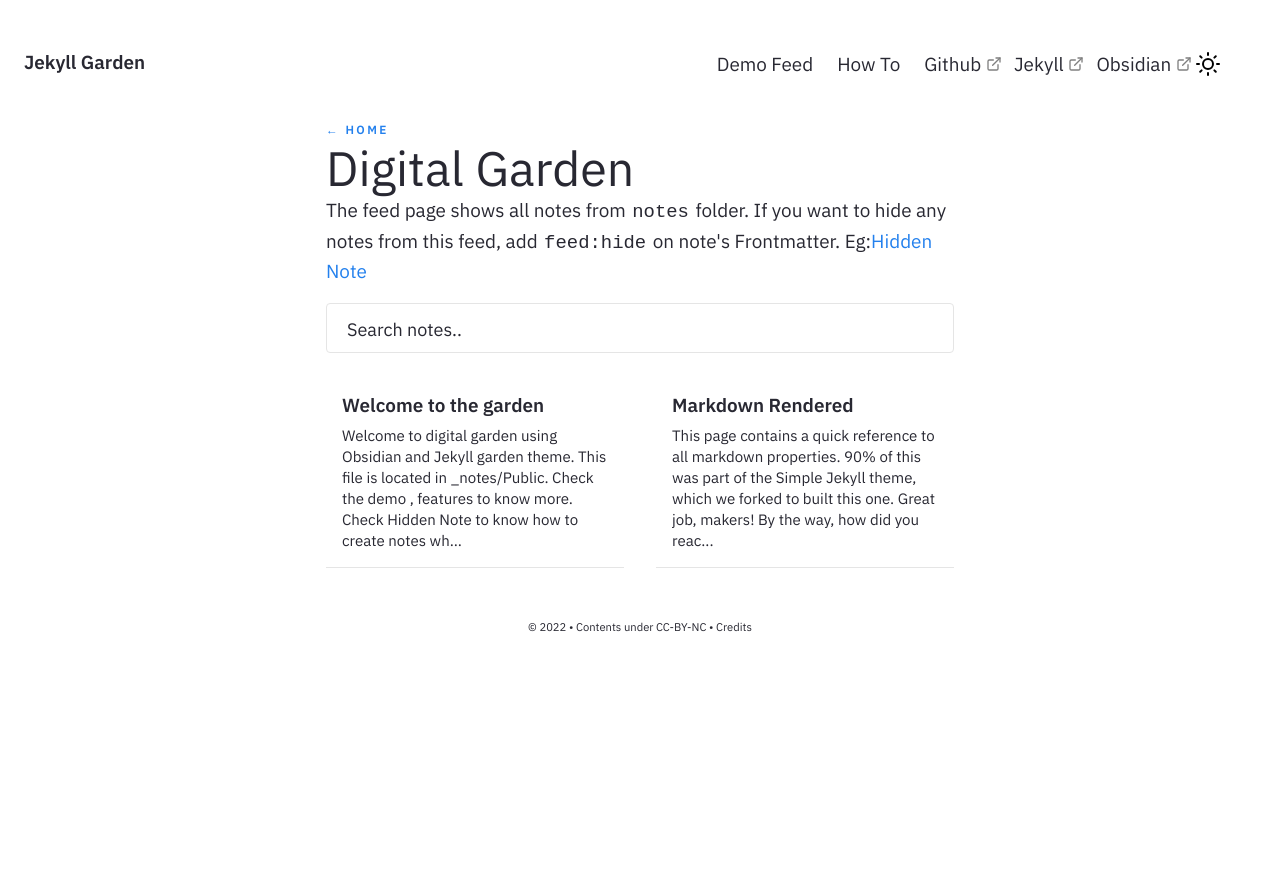
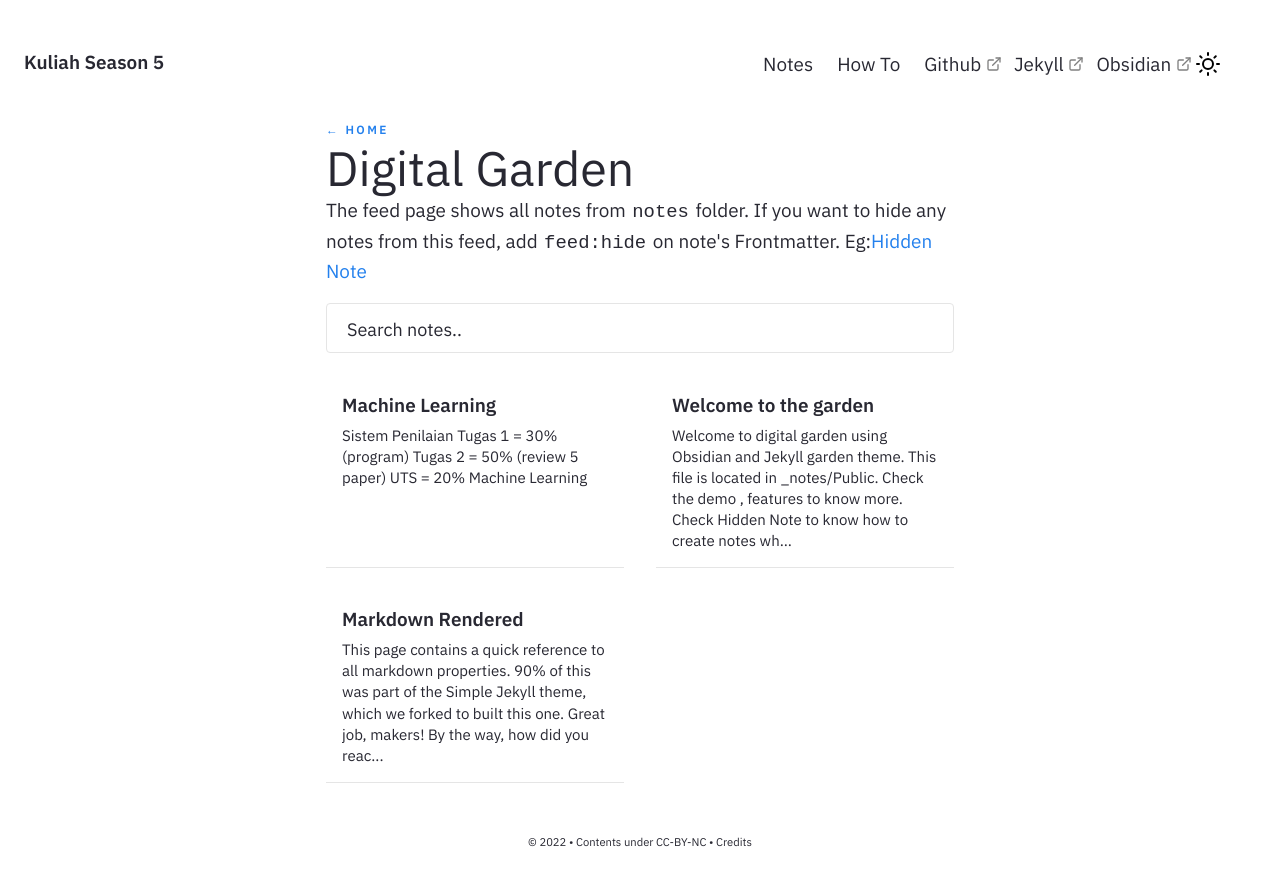
Before and after one commit to zeerafle/kuliah-season-5, a Jekyll site: the page built from pages/notes.md, in a window 1280 px wide. Shown: the top 886 px of the page. Built offline with Jekyll 4.4.1, drawn with Linux system fonts in a browser that asks for light colours.

Commit message:
getting started

```diff
--- a/_config.yml
+++ b/_config.yml
@@ -19,16 +19,16 @@
 # in the templates via {{ site.myvariable }}.
 
 # URL is the base hostname with protocol for your site, eg http://example.com
-url: "" # the base hostname & protocol for your site, e.g. http://example.com
+url: https://samfareez.me # the base hostname & protocol for your site, e.g. http://example.com
 
 # If you want to install this jekyll in a subpath (eg /digitalgarden) set it here.
 # Else keep it Empty (DON'T PUT /; Keep it empty)
-baseurl: ""
+baseurl: /kuliah-season-5
 
 # Website Header, Description, Footer year and text.
 # If you are deleting this, make sure you remove it from HTML files too
-heading: Jekyll Garden # Change this
-content: Obsidian ready Jekyll Theme
+heading: Kuliah Season 5 # Change this
+content: Catatan kuliah semester 5
 copyright:
   year: © 2022
   msg: Contents under CC-BY-NC
--- a/_includes/Nav.html
+++ b/_includes/Nav.html
@@ -31,8 +31,9 @@
 
 <nav class="navbar is-transparent" role="navigation" aria-label="main navigation">
   <div class="navbar-brand">
-      <a class="navbar-item" style="padding-left: 0;"; href="{{ site.baseurl }}/index.html">
-          <h6> {{site.heading}}</h6></a>
+    <a class="navbar-item" style="padding-left: 0;" ; href="{{ site.baseurl }}/index.html">
+      <h6> {{site.heading}}</h6>
+    </a>
     <script src="{{ site.baseurl }}/assets/js/modeswitcher.js"></script>
     <script src="{{ site.baseurl }}/assets/js/Hamburger.js"></script>
     <div class="navbar-item navbar-dark-mode__mobile is-hidden-tablet" onclick="modeSwitcher()">
@@ -54,7 +55,7 @@
   <div id="navbarBasicExample" class="navbar-menu">
     <div class="navbar-start">
       <a href="{{'/notes' | relative_url}}" class="navbar-item">
-          Demo Feed
+        Notes
       </a>
       <a href="../post/how-to" class="navbar-item">
         How To
@@ -65,11 +66,11 @@
       <a href="https://jekyllrb.com/" target="_blank" class="navbar-item">
         Jekyll
       </a>
-        <a href="https://obsidian.md/"  target="_blank" class="navbar-item">
+      <a href="https://obsidian.md/" target="_blank" class="navbar-item">
         Obsidian
       </a>
     </div>
-      <div class="navbar-end is-hidden-mobile" onclick="modeSwitcher()" >
+    <div class="navbar-end is-hidden-mobile" onclick="modeSwitcher()">
       <div class="navbar-item">
         <div class="buttons">
           <a class="button is-text">
--- /dev/null
+++ b/_notes/Jaringan Saraf Tiruan/Machine Learning.md
@@ -0,0 +1,16 @@
+---
+
+title : Machine Learning
+feed: show
+date : 10-08-2022
+permalink: /JST/machine-learning
+
+---
+
+**Sistem Penilaian**
+
+- Tugas 1 = 30% (program)
+- Tugas 2 = 50% (review 5 paper)
+- UTS = 20%
+
+# Machine Learning
```
Also changed, not shown: _includes/Homepage.html (+6 -5 lines), pages/index.md (+3 -1 lines), Gemfile.lock. Lines whose indentation alone changed are shown as unchanged.
